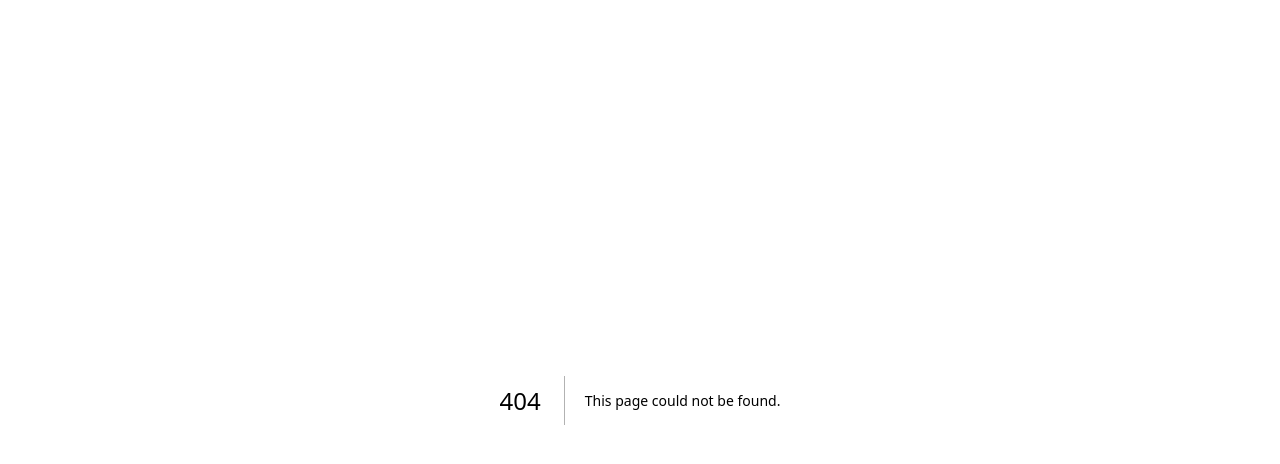
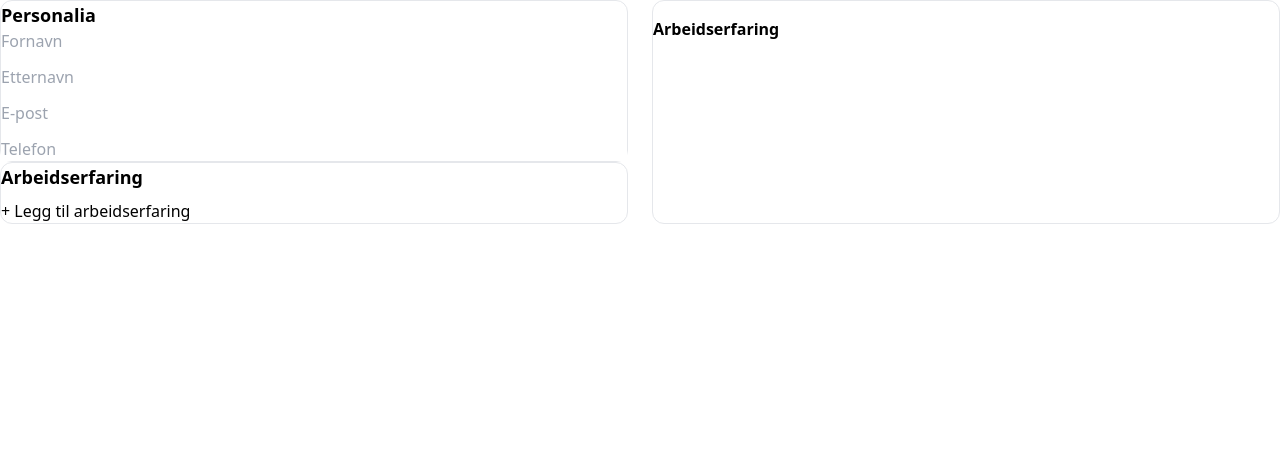
Before and after one commit to cosmicencounters5-png/cv-proffen, a Next.js app: page /cv in a window 1280 px wide. Before the commit this address had no page. Shown: the top 464 px of the page. Built offline with nearby package versions, Linux system fonts and the light colour scheme.

Commit message:
Create page.tsx

```diff
--- /dev/null
+++ b/app/cv/page.tsx
@@ -0,0 +1,31 @@
+"use client"
+
+import { useState } from "react"
+import { CV } from "@/types/cv"
+import CVSection from "@/components/CVSection"
+import PersonalForm from "@/components/PersonalForm"
+import ExperienceSection from "@/components/ExperienceSection"
+import CVPreview from "@/components/CVPreview"
+
+export default function CVPage() {
+  const [cv, setCv] = useState<CV>({
+    personal: { firstName: "", lastName: "", email: "", phone: "" },
+    experience: [],
+  })
+
+  return (
+    <div className="grid md:grid-cols-2 gap-6">
+      <div>
+        <CVSection title="Personalia">
+          <PersonalForm cv={cv} setCv={setCv} />
+        </CVSection>
+
+        <CVSection title="Arbeidserfaring">
+          <ExperienceSection cv={cv} setCv={setCv} />
+        </CVSection>
+      </div>
+
+      <CVPreview cv={cv} />
+    </div>
+  )
+}
```
